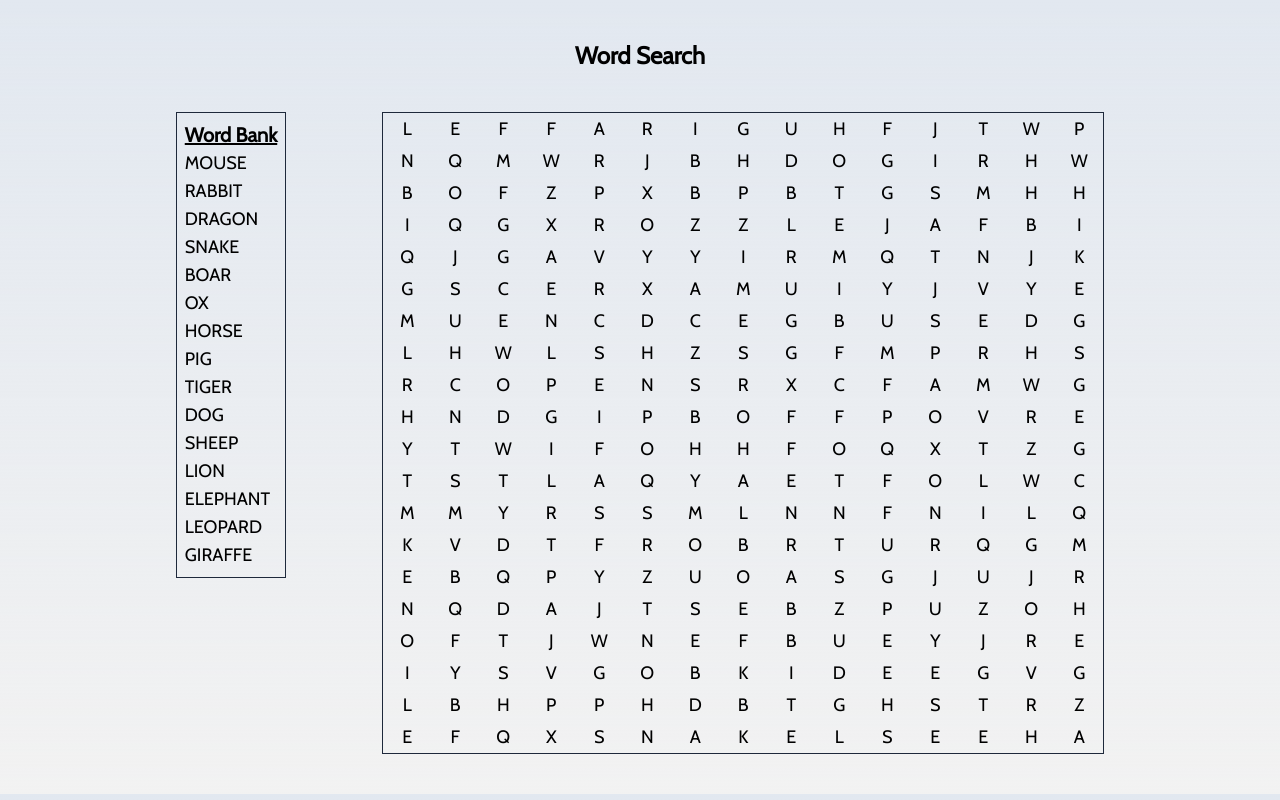
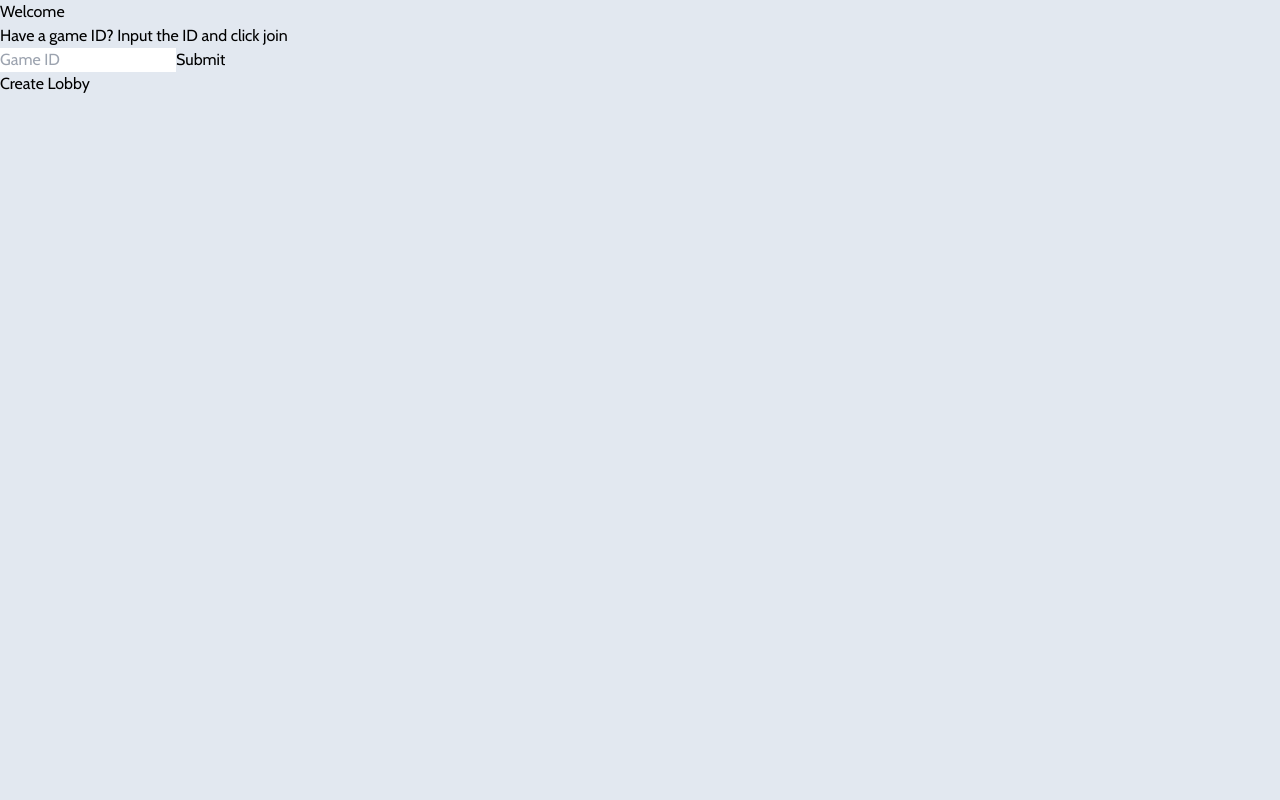
Before and after one commit to kballout/wordsearch-app, a Next.js app: page / in a window 1280 px wide. Built offline with nearby package versions, Linux system fonts and the light colour scheme.

Commit message:
started socket io connections

```diff
--- a/app/page.js
+++ b/app/game/page.jsx
@@ -1,8 +1,8 @@
 "use client";
 import { useEffect, useRef, useState } from "react";
-import WordSearchGrid from "./components/WordSearchGrid";
+import WordSearchGrid from "../components/WordSearchGrid";
 
-export default function Home() {
+export default function Game() {
   const [randLetters, setRandLetters] = useState();
   const [loading, setLoading] = useState(true);
 
--- a/app/globals.css
+++ b/app/globals.css
@@ -2,31 +2,9 @@
 @tailwind components;
 @tailwind utilities;
 
-:root {
-  --foreground-rgb: 0, 0, 0;
-  --background-start-rgb: 242, 242, 242;
-  --background-end-rgb: 242, 242, 242;
-}
 
-@media (prefers-color-scheme: dark) {
-  :root {
-    --foreground-rgb: 0, 0, 0;
-    --background-start-rgb: 242, 242, 242;
-    --background-end-rgb: 242, 242, 242;
-  }
-}
 
 .gridStyle {
   grid-template-columns: repeat(15, 1fr);
   /* 15 */
 }
-
-body {
-  color: rgb(var(--foreground-rgb));
-  background: linear-gradient(
-      to bottom,
-      transparent,
-      rgb(var(--background-end-rgb))
-    )
-    rgb(var(--background-start-rgb));
-}
--- /dev/null
+++ b/app/lobby/page.jsx
@@ -0,0 +1,28 @@
+"use client"
+import Link from "next/link";
+import React, { useEffect } from "react";
+import { io } from "socket.io-client";
+let socket
+
+export default function Lobby() {
+  useEffect(() => {
+    const socketInit = async() => {
+      await fetch('/api/socket')
+      socket = io('http://localhost:3000', {
+        path: '/api/socket_io'
+      })
+      socket.connect()
+      socket.on('connect', () => {
+        console.log(socket.id);
+      })
+    }
+    socketInit()
+  },[])
+
+  return (
+    <div>
+      <h1>Welcome to the Lobby</h1>
+      <Link href={"/game"}>Start Game</Link>
+    </div>
+  );
+}
--- /dev/null
+++ b/app/page.jsx
@@ -0,0 +1,21 @@
+import Link from 'next/link'
+import React from 'react'
+
+export default function Home() {
+  return (
+    <div>
+      <h1>Welcome</h1>
+      <p>Have a game ID? Input the ID and click join</p>
+      <form>
+        <input
+          type='text'
+          placeholder='Game ID'
+        />
+        <input
+          type='submit'
+        />
+      </form>
+      <Link href={"/lobby"}>Create Lobby</Link>
+    </div>
+  )
+}
--- a/next.config.js
+++ b/next.config.js
@@ -1,4 +1,15 @@
 /** @type {import('next').NextConfig} */
-const nextConfig = {}
+
+const nextConfig = {
+  webpack: (config) => {
+
+    config.externals.push({
+      'utf-8-validate': 'commonjs utf-8-validate',
+      bufferutil: 'commonjs bufferutil',
+    })
+
+    return config
+  },
+}
 
 module.exports = nextConfig
--- a/package.json
+++ b/package.json
@@ -16,6 +16,8 @@
     "postcss": "8.4.24",
     "react": "18.2.0",
     "react-dom": "18.2.0",
+    "socket.io": "^4.7.0",
+    "socket.io-client": "^4.7.0",
     "tailwindcss": "3.3.2"
   }
 }
--- /dev/null
+++ b/pages/api/socket.js
@@ -0,0 +1,29 @@
+import {
+    Server
+} from "socket.io";
+
+export default function SocketHandler(req, res) {
+    if(res.socket.server.io){
+        console.log('server already started');
+        res.end()
+        return
+    }
+    const io = new Server(res.socket.server, {
+        path: '/api/socket_io',
+        addTrailingSlash: false
+    })
+    res.socket.server.io = io
+
+
+
+    io.on("connection", (socket) => {
+        console.log(`new connection from ${socket.id}`);
+        socket.on('send-message', (msg) => {
+            io.emit('receive-message', msg)
+        })
+    })
+
+    console.log('setting socket');
+    res.end()
+    return
+}
```
Also changed, not shown: app/layout.jsx (renamed from app/layout.js), 1 other file (tests, documents, lock files or other folders).
